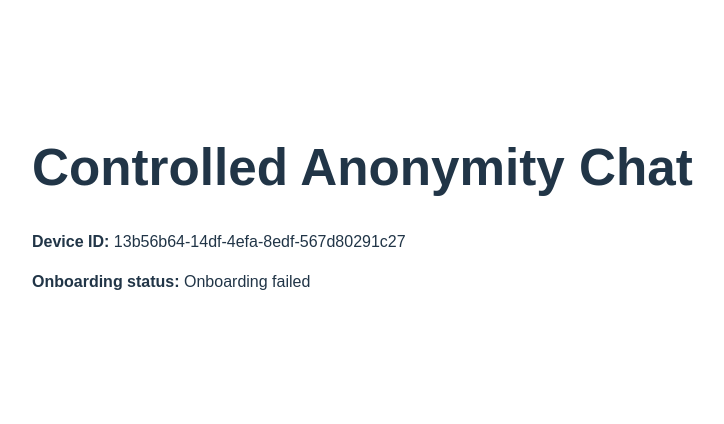
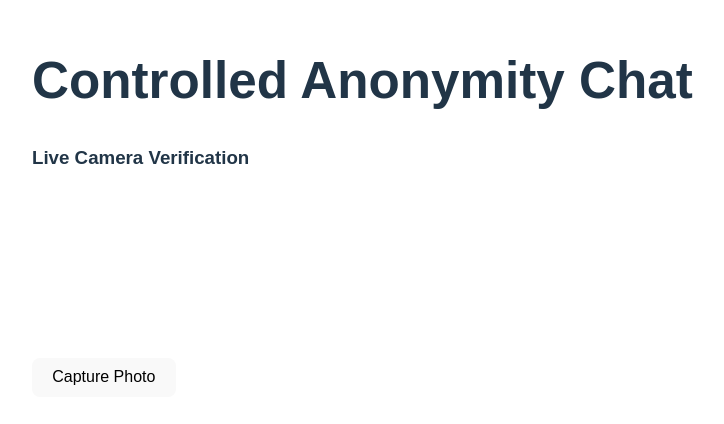
Before and after one commit to Uday5277/controlled-anon-chat, a React app in the folder frontend/: page / in a window 1280 px wide. Shown: the part 192-616 px from the top of the page, without its empty margins (0-724 px from the left). Built offline with nearby package versions, Linux system fonts and the light colour scheme; no server answers; the HTML template or start-up script is replaced by a standard one.

Commit message:
feat: live camera capture for gender verification

```diff
--- a/frontend/src/App.jsx
+++ b/frontend/src/App.jsx
@@ -1,35 +1,64 @@
-import { useEffect, useState } from "react";
-import { getDeviceId } from "./utils/deviceId";
+// import { useEffect, useState } from "react";
+// import { getDeviceId } from "./utils/deviceId";
+
+// function App() {
+//   const [status, setStatus] = useState("");
+//   const [deviceId, setDeviceId] = useState("");
+
+//   useEffect(() => {
+//     const id = getDeviceId();
+//     setDeviceId(id);
+
+//     fetch("http://127.0.0.1:8000/onboarding/init", {
+//       method: "POST",
+//       headers: {
+//         "Content-Type": "application/json",
+//       },
+//       body: JSON.stringify({ device_id: id }),
+//     })
+//       .then((res) => res.json())
+//       .then((data) => {
+//         setStatus(data.message);
+//       })
+//       .catch(() => {
+//         setStatus("Onboarding failed");
+//       });
+//   }, []);
+
+//   return (
+//     <div style={{ padding: "2rem", fontFamily: "Arial" }}>
+//       <h1>Controlled Anonymity Chat</h1>
+//       <p><strong>Device ID:</strong> {deviceId}</p>
+//       <p><strong>Onboarding status:</strong> {status}</p>
+//     </div>
+//   );
+// }
+
+// export default App;
+
+
+import { useState } from "react";
+import CameraCapture from "./components/cameraCapture.jsx";
 
 function App() {
-  const [status, setStatus] = useState("");
-  const [deviceId, setDeviceId] = useState("");
-
-  useEffect(() => {
-    const id = getDeviceId();
-    setDeviceId(id);
-
-    fetch("http://127.0.0.1:8000/onboarding/init", {
-      method: "POST",
-      headers: {
-        "Content-Type": "application/json",
-      },
-      body: JSON.stringify({ device_id: id }),
-    })
-      .then((res) => res.json())
-      .then((data) => {
-        setStatus(data.message);
-      })
-      .catch(() => {
-        setStatus("Onboarding failed");
-      });
-  }, []);
+  const [capturedImage, setCapturedImage] = useState(null);
 
   return (
     <div style={{ padding: "2rem", fontFamily: "Arial" }}>
       <h1>Controlled Anonymity Chat</h1>
-      <p><strong>Device ID:</strong> {deviceId}</p>
-      <p><strong>Onboarding status:</strong> {status}</p>
+
+      {!capturedImage ? (
+        <CameraCapture onCapture={setCapturedImage} />
+      ) : (
+        <>
+          <h3>Captured Image (Preview)</h3>
+          <img
+            src={capturedImage}
+            alt="captured"
+            style={{ width: "300px", borderRadius: "8px" }}
+          />
+        </>
+      )}
     </div>
   );
 }
--- /dev/null
+++ b/frontend/src/components/cameraCapture.jsx
@@ -0,0 +1,67 @@
+import { useEffect, useRef, useState } from "react";
+
+function CameraCapture({ onCapture }) {
+  const videoRef = useRef(null);
+  const canvasRef = useRef(null);
+  const [error, setError] = useState("");
+
+  useEffect(() => {
+    async function startCamera() {
+      try {
+        const stream = await navigator.mediaDevices.getUserMedia({
+          video: true,
+        });
+        videoRef.current.srcObject = stream;
+      } catch (err) {
+        setError("Camera access denied or unavailable");
+      }
+    }
+
+    startCamera();
+
+    return () => {
+      if (videoRef.current && videoRef.current.srcObject) {
+        videoRef.current.srcObject.getTracks().forEach(track => track.stop());
+      }
+    };
+  }, []);
+
+  const captureImage = () => {
+    const video = videoRef.current;
+    const canvas = canvasRef.current;
+
+    canvas.width = video.videoWidth;
+    canvas.height = video.videoHeight;
+
+    const ctx = canvas.getContext("2d");
+    ctx.drawImage(video, 0, 0);
+
+    const imageBase64 = canvas.toDataURL("image/jpeg");
+    onCapture(imageBase64);
+  };
+
+  return (
+    <div>
+      <h3>Live Camera Verification</h3>
+
+      {error && <p style={{ color: "red" }}>{error}</p>}
+
+      <video
+        ref={videoRef}
+        autoPlay
+        playsInline
+        style={{ width: "300px", borderRadius: "8px" }}
+      />
+
+      <br />
+
+      <button onClick={captureImage} style={{ marginTop: "10px" }}>
+        Capture Photo
+      </button>
+
+      <canvas ref={canvasRef} style={{ display: "none" }} />
+    </div>
+  );
+}
+
+export default CameraCapture;
```
